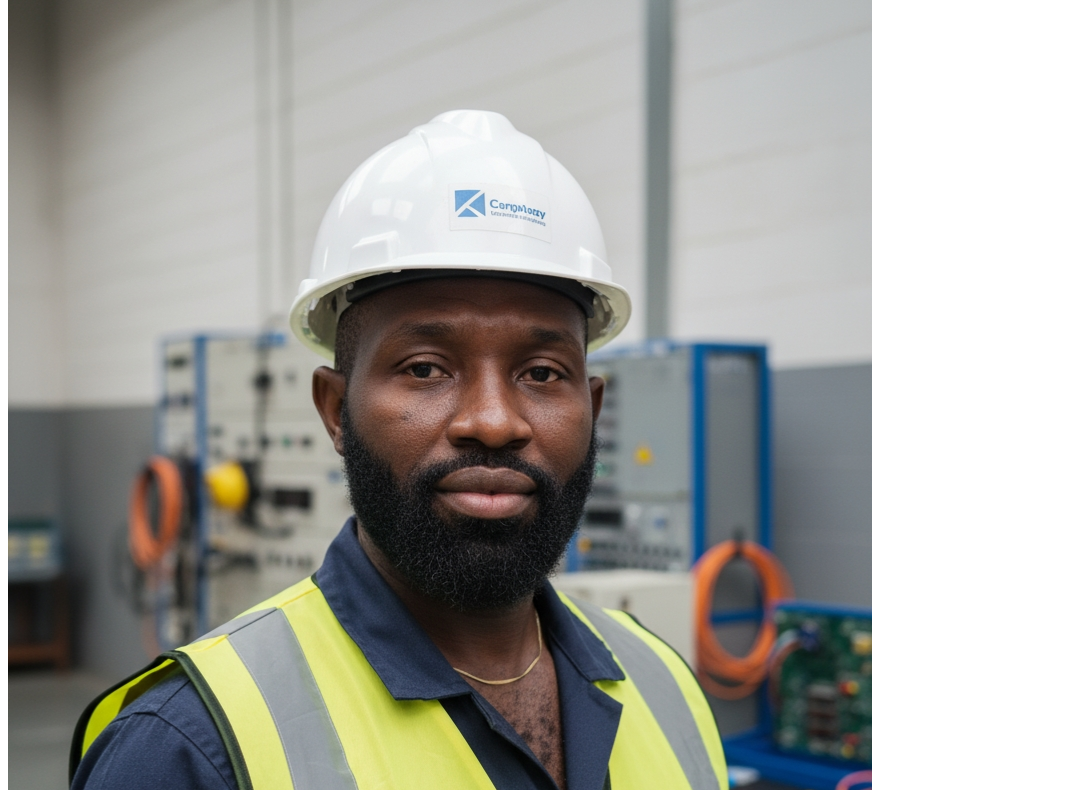
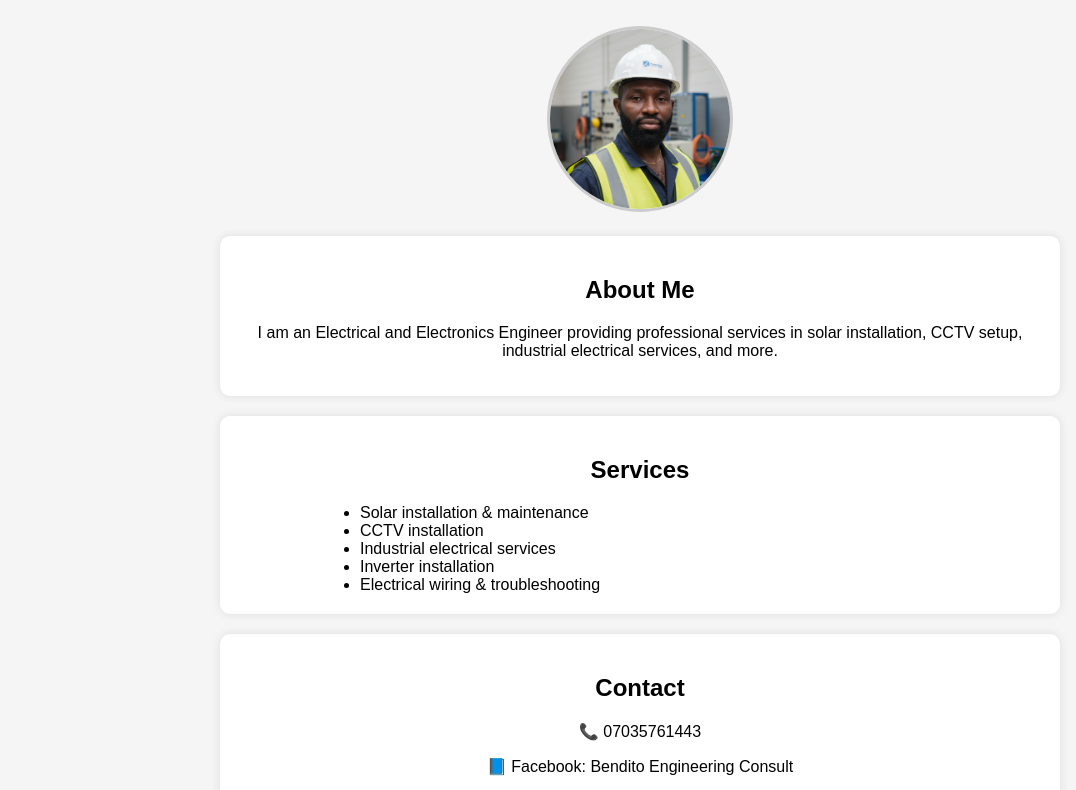
Before and after one commit to benditoengineering/Bendito-portfolio, a plain HTML site: page index.html in a window 1280 px wide. Shown: the part 92-882 px from the top of the page, without its empty margins (0-1076 px from the left). Drawn offline with Linux system fonts and the light colour scheme.

Commit message:
Update index.html

```diff
--- a/index.html
+++ b/index.html
@@ -1 +1,67 @@
+<!DOCTYPE html>
+<html>
+<head>
+    <title>Bendito Engineering Portfolio</title>
+    <style>
+        body {
+            font-family: Arial, sans-serif;
+            margin: 0;
+            padding: 20px;
+            text-align: center;
+            background: #f5f5f5;
+        }
+
+        .profile-pic {
+            width: 180px;
+            height: 180px;
+            border-radius: 50%;
+            object-fit: cover;
+            border: 3px solid #ccc;
+            margin-top: 20px;
+        }
+
+        h1 {
+            margin-top: 20px;
+        }
+
+        .section {
+            background: white;
+            margin: 20px auto;
+            padding: 20px;
+            border-radius: 10px;
+            max-width: 800px;
+            box-shadow: 0 0 10px rgba(0,0,0,0.1);
+        }
+    </style>
+</head>
+<body>
+
+<h1>Bendito Engineering Consult</h1>
+
+<!-- Profile Photo -->
 <img src="images/Profile1.jpg" alt="Profile Photo" class="profile-pic">
+
+<div class="section">
+    <h2>About Me</h2>
+    <p>I am an Electrical and Electronics Engineer providing professional services in solar installation, CCTV setup, industrial electrical services, and more.</p>
+</div>
+
+<div class="section">
+    <h2>Services</h2>
+    <ul style="text-align:left; max-width:600px; margin:auto;">
+        <li>Solar installation & maintenance</li>
+        <li>CCTV installation</li>
+        <li>Industrial electrical services</li>
+        <li>Inverter installation</li>
+        <li>Electrical wiring & troubleshooting</li>
+    </ul>
+</div>
+
+<div class="section">
+    <h2>Contact</h2>
+    <p>📞 07035761443</p>
+    <p>📘 Facebook: Bendito Engineering Consult</p>
+</div>
+
+</body>
+</html>
```
